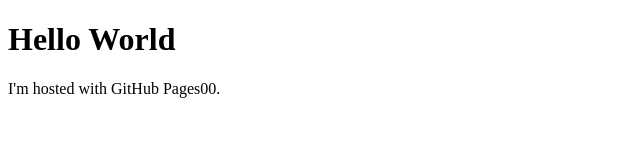
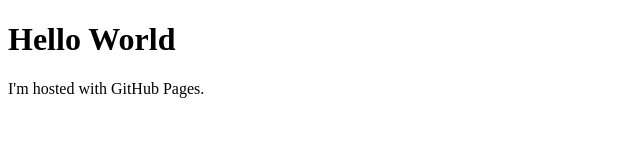
Before and after one commit to Orecic/orecic.github.io, a plain HTML site: page index.html in a window 1280 px wide. Shown: the full height of the page, 0-640 px from the left. Drawn offline with Linux system fonts and the light colour scheme.

Commit message:
Revert "no message"
This reverts commit 742dadb3f8a575716399af765094fc5ec74f0aef.

```diff
--- a/index.html
+++ b/index.html
@@ -2,6 +2,6 @@
 <html>
 <body>
 <h1>Hello World</h1>
-<p>I'm hosted with GitHub Pages00.</p>
+<p>I'm hosted with GitHub Pages.</p>
 </body>
 </html>
```
